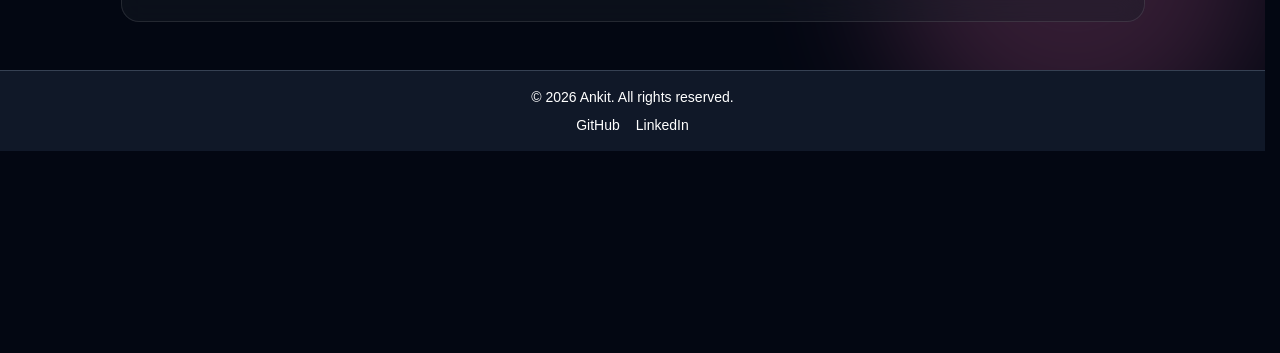
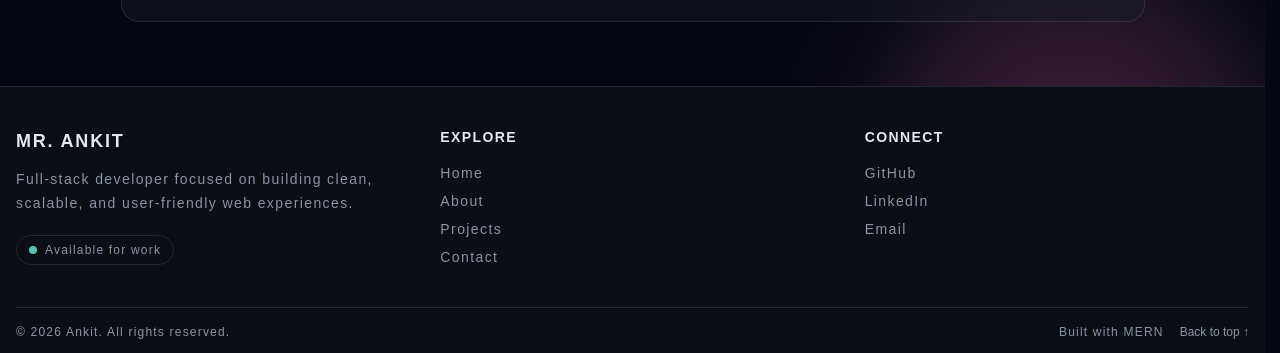
Before and after one commit to THEmen9/Portfolio, a React app: page /admin/add in a window 1280 px wide. Shown: the part 798-1151 px from the top of the page. Before the commit the page ends 949 px from the top, so only its background shows below. Built offline with nearby package versions, Linux system fonts and the light colour scheme; no server answers; the HTML template or start-up script is replaced by a standard one.

Commit message:
style: polish portfolio footer UI

```diff
--- a/src/components/Footer.jsx
+++ b/src/components/Footer.jsx
@@ -1,17 +1,98 @@
-// components/Footer.jsx
 import React from 'react'
+import { Link } from 'react-router-dom'
+
 
 export default function Footer() {
   return (
-    <footer className="bg-white dark:bg-gray-900 text-black dark:text-white px-4 py-4 mt-8
-      border-t border-gray-200 dark:border-gray-700 text-sm text-center">
-      <p>© 2026 Ankit. All rights reserved.</p>
-      <div className="mt-2 flex justify-center gap-4">
+      <footer className="mt-12 border-t border-border bg-background px-4">
+
+      {/* MAIN FOOTER */}
+      <div className="max-w-7xl mx-auto py-10">
+        <div className="grid grid-cols-1 md:grid-cols-3 gap-10">
+
+          {/* BRAND / INTRO*/}
+          <div>
+            <h2 className="text-lg font-bold uppercase tracking-widest">
+              Mr. Ankit
+            </h2>
+
+            <p className="mt-3 max-w-sm text-sm leading-6 text-muted-foreground tracking-widest">
+              Full-stack developer focused on building clean,
+              scalable, and user-friendly web experiences.
+            </p>
+
+            {/* Availability indicator */}
+            <div className="mt-5 inline-flex items-center gap-2 rounded-full
+              border border-border px-3 py-1.5 text-xs
+              text-muted-foreground"
+            >
+              <span className="h-2 w-2 rounded-full bg-primary animate-pulse" />
+
+              <span className='tracking-widest'>
+                Available for work
+              </span>
+            </div>
+          </div>
+
+
+          {/* QUICK LINKS */}
+          <div>
+            <h3 className="text-sm font-semibold uppercase tracking-widest">
+              Explore
+            </h3>
+
+            <nav className="mt-4 flex flex-col items-start gap-2 text-sm">
+
+              <Link
+                to="/"
+                className="text-muted-foreground transition-colors duration-300
+                hover:text-primary tracking-widest"
+              >
+                Home
+              </Link>
+
+              <Link
+                to="/about"
+                className="text-muted-foreground transition-colors duration-300
+                hover:text-primary tracking-widest"
+              >
+                About
+              </Link>
+
+              <Link
+                to="/projects"
+                className="text-muted-foreground transition-colors duration-300
+                hover:text-primary tracking-widest"
+              >
+                Projects
+              </Link>
+
+              <Link
+                to="/contact"
+                className="text-muted-foreground transition-colors duration-300
+                hover:text-primary tracking-widest"
+              >
+                Contact
+              </Link>
+
+            </nav>
+          </div>
+
+
+          {/* CONNECT */}
+          <div>
+            <h3 className="text-sm font-semibold uppercase tracking-widest">
+              Connect
+            </h3>
+
+            <div className="mt-4 flex flex-col items-start gap-2 text-sm">
+
               <a
                 href="https://github.com/THEmen9"
                 target="_blank"
                 rel="noopener noreferrer"
-          className="hover:text-blue-500"
+                className="text-muted-foreground transition-colors duration-300
+                hover:text-primary tracking-widest"
               >
                 GitHub
               </a>
@@ -20,10 +101,60 @@ export default function Footer() {
                 href="https://www.linkedin.com/in/mr-ankit-dev404/"
                 target="_blank"
                 rel="noopener noreferrer"
-          className="hover:text-blue-500"
+                className="text-muted-foreground transition-colors duration-300
+                hover:text-primary tracking-widest"
               >
                 LinkedIn
               </a>
+
+              <a
+                href="mailto:ankitsmi.7557@gmail.com"
+                className="text-muted-foreground transition-colors duration-300
+                hover:text-primary tracking-widest"
+              >
+                Email
+              </a>
+
+            </div>
+          </div>
+
+        </div>
+      </div>
+
+
+      {/* FOOTER BOTTOM BAR */}
+      <div className="border-t border-border">
+
+        <div className="max-w-7xl mx-auto py-4 flex flex-col sm:flex-row
+          items-center justify-between gap-3 text-xs text-muted-foreground"
+        >
+
+          <p className='tracking-widest'>
+            © 2026 Ankit. All rights reserved.
+          </p>
+
+          <div className="flex items-center gap-4">
+
+            <span className='tracking-widest'>
+              Built with MERN
+            </span>
+
+            <button
+              type="button"
+              onClick={() =>
+                window.scrollTo({
+                  top: 0,
+                  behavior: "smooth"
+                })
+              }
+              className="transition-colors duration-300
+              hover:text-primary cursor-pointer"
+            >
+              Back to top ↑
+            </button>
+
+          </div>
+        </div>
       </div>
     </footer>
   );
```
Lines whose indentation alone changed are shown as unchanged.
